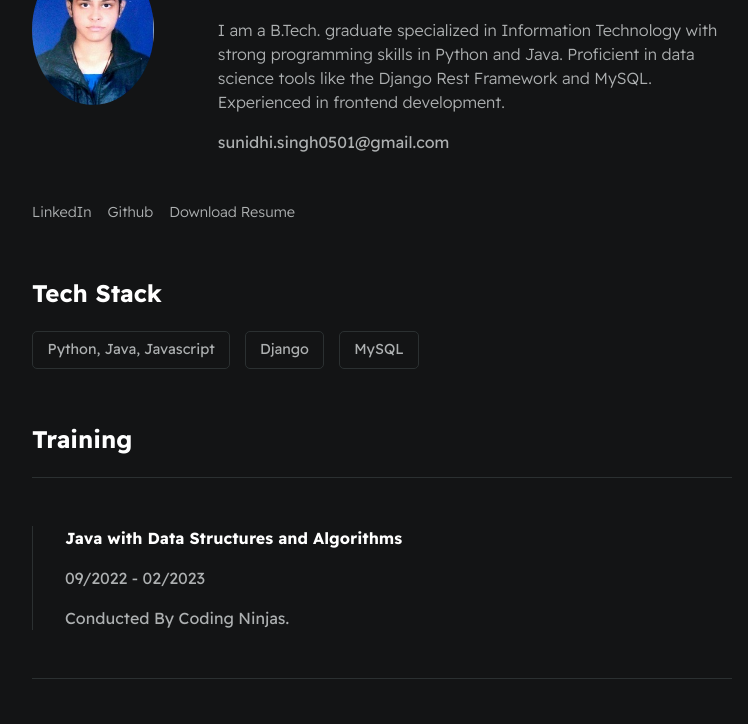
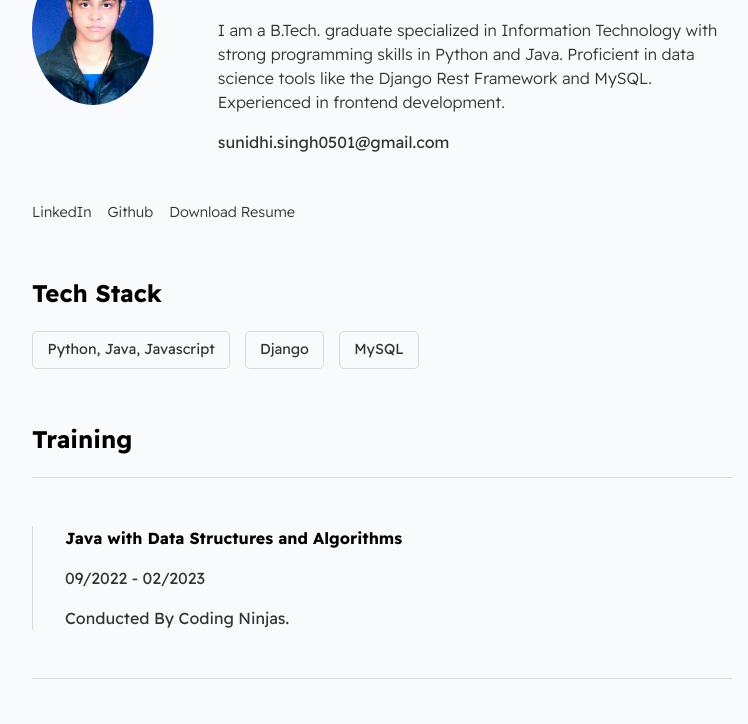
Before and after one commit to SunidhiS/Resume-Website, a plain HTML site: page index.html in a window 1280 px wide. Shown: the part 134-858 px from the top of the page, without its empty margins (258-1006 px from the left). Drawn offline with Linux system fonts and the light colour scheme.

Commit message:
Dark To Light

```diff
--- a/styles/main.css
+++ b/styles/main.css
@@ -14,11 +14,11 @@
     --mainBgColor-dark: #131415;
 
 
-    --mainTextColor: var(--mainTextColor-dark);
-    --secondaryTextColor: var(--secondaryTextColor-dark);
-    --mainLinkColor: var(--mainLinkColor-dark);
-    --mainBorderColor: var(--mainBorderColor-dark);
-    --mainBgColor: var(--mainBgColor-dark);
+    --mainTextColor: var(--mainTextColor-light);
+    --secondaryTextColor: var(--secondaryTextColor-light);
+    --mainLinkColor: var(--mainLinkColor-light);
+    --mainBorderColor: var(--mainBorderColor-light);
+    --mainBgColor: var(--mainBgColor-light);
 }
 
 * {
```
